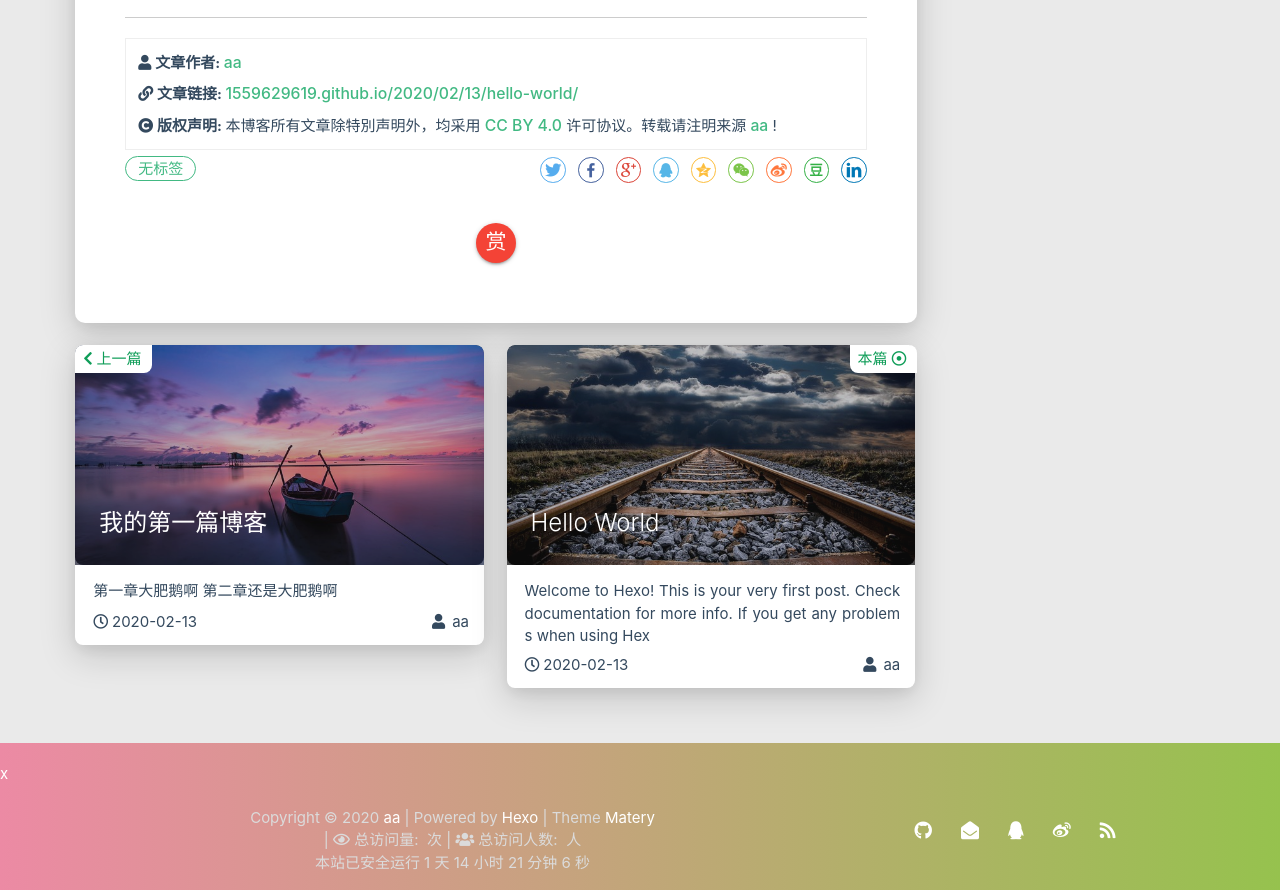
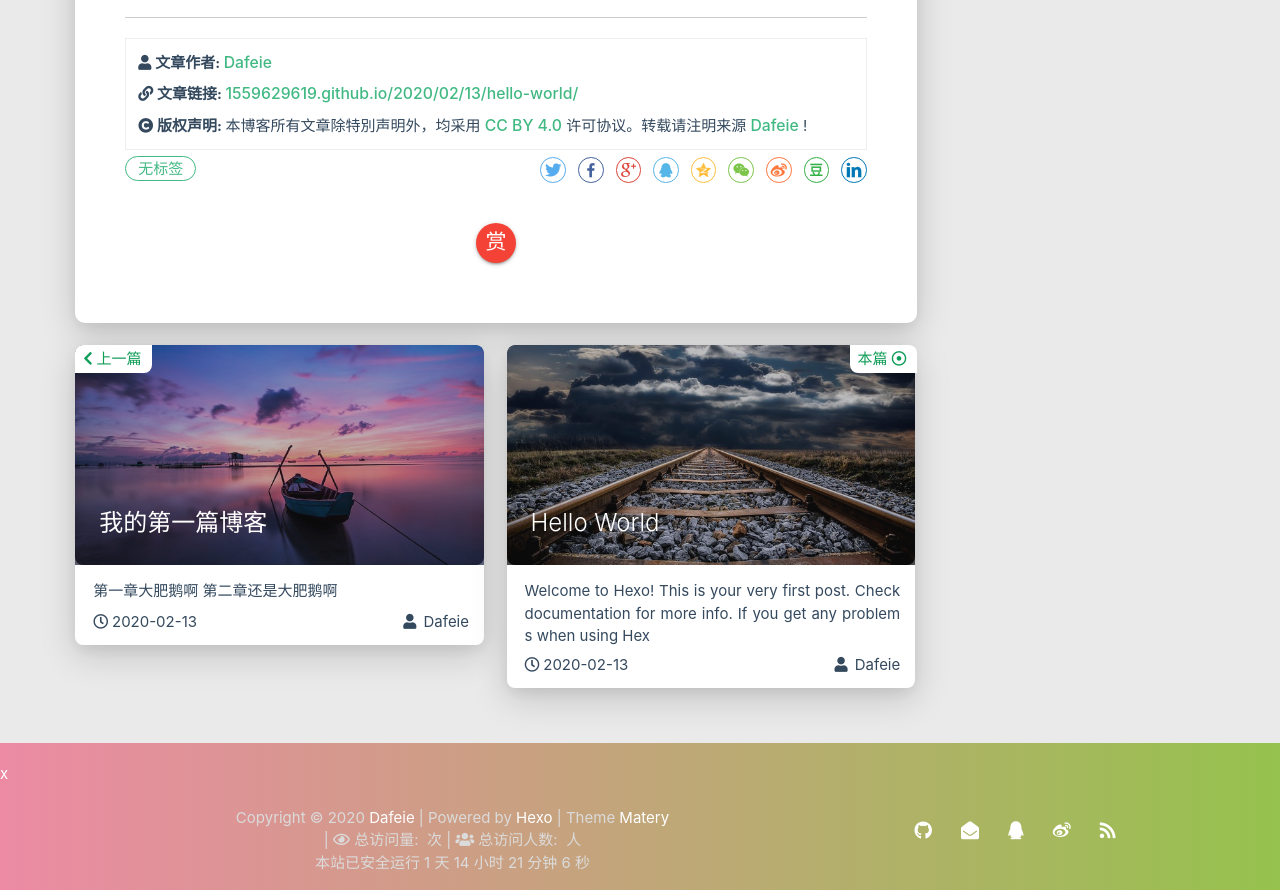
Before and after one commit to 1559629619/1559629619.github.io, a plain HTML site: page 2020/02/13/hello-world/index.html in a window 1280 px wide. Shown: the part 1595-2485 px from the top of the page. Drawn offline with Linux system fonts and the light colour scheme; some packages are replaced by stand-ins of ours; no server answers; a script that the page names is missing.

Commit message:
Site updated: 2020-02-14 22:21:00

```diff
--- a/2020/02/13/hello-world/index.html
+++ b/2020/02/13/hello-world/index.html
@@ -487,7 +487,7 @@
                     </i>
                 </span>
                 <span class="reprint-info">
-                    <a href="1559629619.github.io" rel="external nofollow noreferrer">aa</a>
+                    <a href="1559629619.github.io" rel="external nofollow noreferrer">Dafeie</a>
                 </span>
             </div>
             <div class="reprint__type">
@@ -510,7 +510,7 @@
                     本博客所有文章除特別声明外，均采用
                     <a href="https://creativecommons.org/licenses/by/4.0/deed.zh" rel="external nofollow noreferrer" target="_blank">CC BY 4.0</a>
                     许可协议。转载请注明来源
-                    <a href="1559629619.github.io" target="_blank">aa</a>
+                    <a href="1559629619.github.io" target="_blank">Dafeie</a>
                     !
                 </span>
             </div>
@@ -727,7 +727,7 @@
                         <span class="publish-author">
 
                             <i class="fas fa-user fa-fw"></i>
-                            aa
+                            Dafeie
 
                         </span>
                     </div>
@@ -764,7 +764,7 @@
                         <span class="publish-author">
 
                             <i class="fas fa-user fa-fw"></i>
-                            aa
+                            Dafeie
 
                         </span>
                     </div>
@@ -937,7 +937,7 @@ code[class*="language-"], pre[class*="language-"] { white-space: pre !important;
         <div class="col s12 m8 l8 copy-right">
             Copyright&nbsp;&copy;
             <span id="year">2020</span>
-            <a href="1559629619.github.io" target="_blank">aa</a>
+            <a href="1559629619.github.io" target="_blank">Dafeie</a>
             |&nbsp;Powered by&nbsp;<a href="https://hexo.io/" target="_blank">Hexo</a>
             |&nbsp;Theme&nbsp;<a href="https://github.com/blinkfox/hexo-theme-matery" target="_blank">Matery</a>
             <br>
```
Also changed, not shown: 2020/02/13/我的第一篇博客/index.html (+5 -5 lines), about/index.html (+3 -3 lines), archives/2020/02/index.html (+3 -3 lines), archives/2020/index.html (+3 -3 lines), archives/index.html (+3 -3 lines), index.html (+3 -3 lines).
